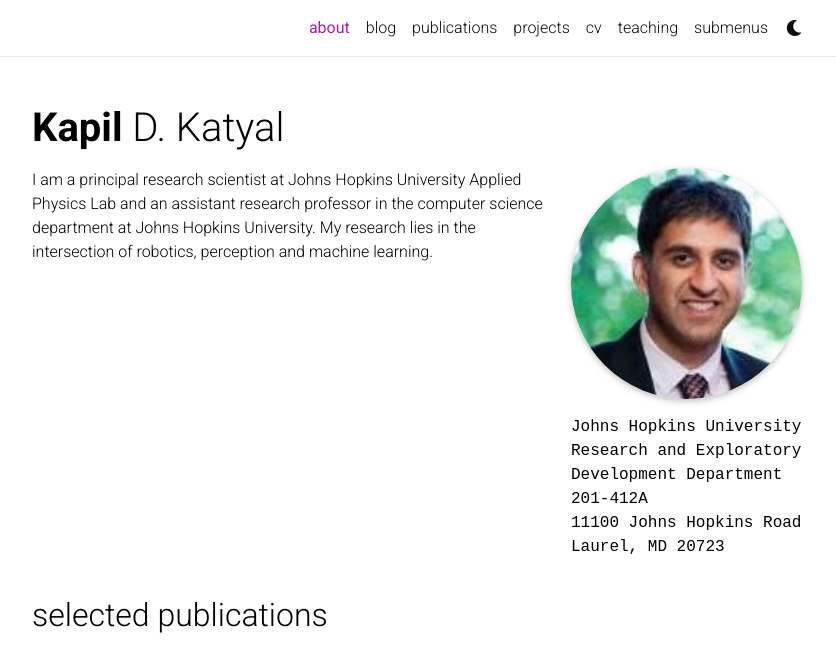
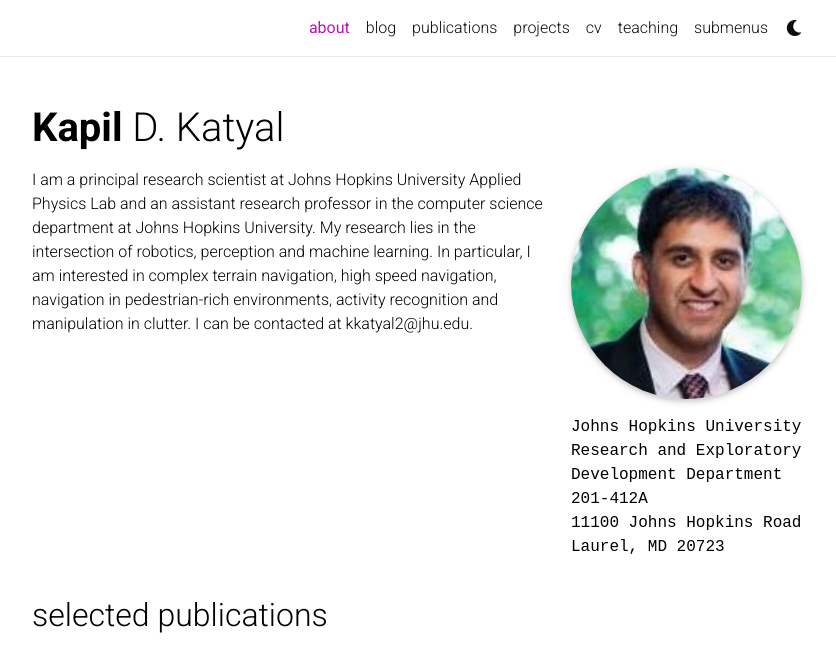
Before and after one commit to kdk132/kdk132.github.io, a Jekyll site: the page built from _pages/about.md, in a window 1280 px wide, cut to the strip 0-646 px from the top of the page. Shown: the whole strip, without its empty margins (223-1059 px from the left). Built offline with Jekyll 4.4.1, drawn with Linux system fonts in a browser that asks for light colours; full-size pictures stand in for the smaller copies a plugin makes; comment, search, counter and statistics services are not loaded; a style sheet for code colours, icons or effects is not loaded.

Commit message:
Update about.md

```diff
--- a/_pages/about.md
+++ b/_pages/about.md
@@ -19,4 +19,4 @@
 social: false  # includes social icons at the bottom of the page
 ---
 
-I am a principal research scientist at Johns Hopkins University Applied Physics Lab and an assistant research professor in the computer science department at Johns Hopkins University. My research lies in the intersection of robotics, perception and machine learning.
+I am a principal research scientist at Johns Hopkins University Applied Physics Lab and an assistant research professor in the computer science department at Johns Hopkins University. My research lies in the intersection of robotics, perception and machine learning. In particular, I am interested in complex terrain navigation, high speed navigation, navigation in pedestrian-rich environments, activity recognition and manipulation in clutter. I can be contacted at kkatyal2@jhu.edu.
```
